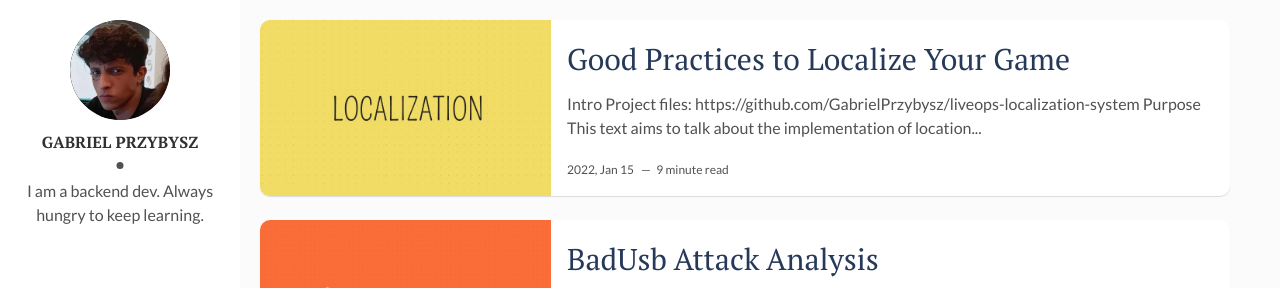
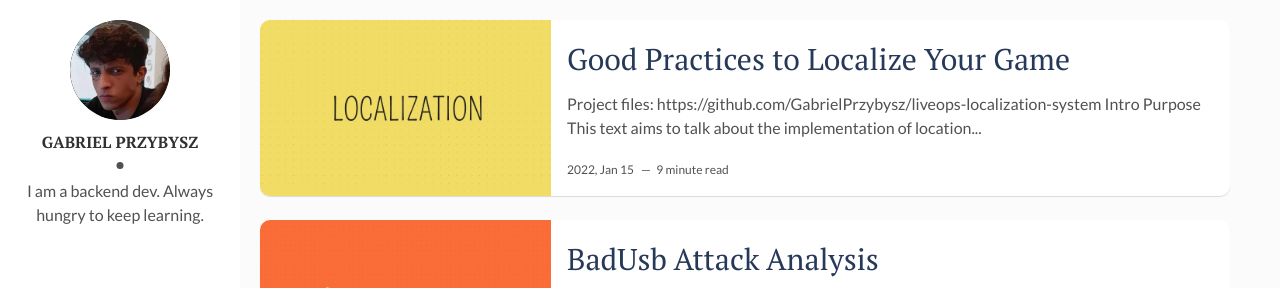
Before and after one commit to GabrielPrzybysz/gabeblog, a Jekyll site: the page built from index.html, in a window 1280 px wide. Shown: the top 288 px of the page. Built offline with Jekyll 4.4.1, drawn with Linux system fonts in a browser that asks for light colours; the list of posts is cut into pages by our own code.

```diff
--- a/_posts/2021-11-20-localization.markdown
+++ b/_posts/2021-11-20-localization.markdown
@@ -6,9 +6,9 @@ img: localization.jpg
 tags: [C#, Tools, Python, AWS Cloud, Unity]
 ---
 
+Project files: https://github.com/GabrielPrzybysz/liveops-localization-system
+
 ## Intro
-
-Project files: https://github.com/GabrielPrzybysz/liveops-localization-system
 
 **Purpose**
 
```
